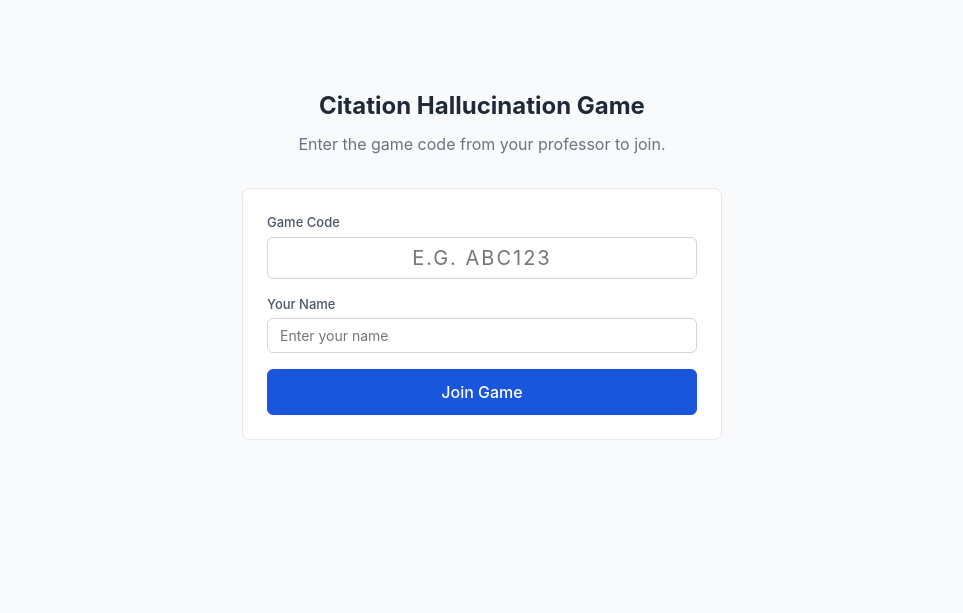
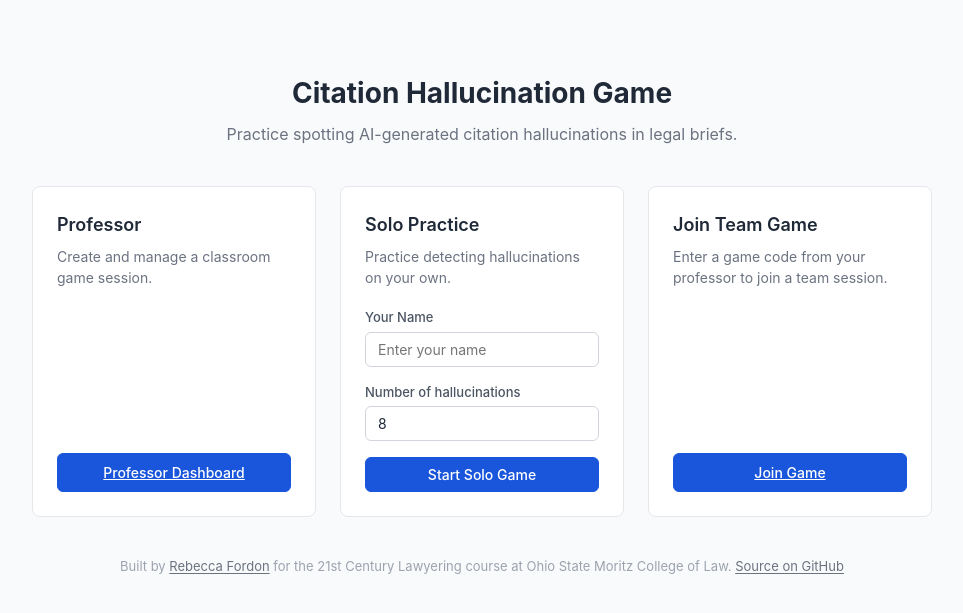
Before and after one commit to rlfordon/hallucination-game, a Flask app: page / in a window 1280 px wide. Shown: the part 49-662 px from the top of the page, without its empty margins (158-1121 px from the left). Run offline with Flask 3, Linux system fonts and the light colour scheme.

Commit message:
Add solitaire mode, landing page, and update README
- Add landing page with three modes: Professor, Solo Practice, Join Team Game
- Add solitaire API: creates single-player game with auto-generated swaps,
  skips fabrication, goes straight to verification with no timer
- Add "Finish & See Results" button for solitaire verification phase
- Solitaire scoreboard hides fabrication scores, shows simplified results,
  auto-loads annotated brief, and adds "Play Again" link
- Add mode column to games table with migration for existing DBs
- Update README with live link, solo mode docs, correct port, full file tree
- Add attribution footer on landing page

Co-Authored-By: Claude Opus 4.6 <noreply@anthropic.com>

```diff
--- a/app.py
+++ b/app.py
@@ -50,7 +50,13 @@ def timer_iso(minutes):
 
 @app.route('/')
 def index():
-    """Student landing page."""
+    """Landing page — choose mode."""
+    return render_template('landing.html')
+
+
+@app.route('/join')
+def join_page():
+    """Student lobby for joining a team game."""
     return render_template('lobby.html')
 
 
@@ -290,6 +296,73 @@ def api_game_status():
     })
 
 
+# ── Solitaire API ────────────────────────────────────────────────────────
+
+@app.route('/api/solitaire/start', methods=['POST'])
+def api_solitaire_start():
+    """Create a solitaire game: one player, auto-generated swaps, straight to verification."""
+    data = request.json or {}
+    name = data.get('player_name', '').strip()
+    num_swaps = data.get('num_swaps', 8)
+
+    if not name:
+        return jsonify({'error': 'Name is required'}), 400
+
+    # Create solitaire game
+    game_id, game_code = db.create_game(mode='solitaire')
+
+    # Auto-set brief
+    briefs = gs.list_briefs()
+    if not briefs:
+        return jsonify({'error': 'No briefs available'}), 500
+    brief_id = briefs[0]['brief_id']
+    db.set_game_brief(game_id, brief_id)
+
+    # Create single team and player
+    team_id = db.create_team(game_id, 'Solo')
+    player_id, session_token = db.create_player(game_id, name)
+    db.assign_player_team(player_id, team_id)
+
+    # Team verifies its own swaps (fabrication_team = itself)
+    db.set_team_briefs(team_id,
+                       fabrication_brief=brief_id,
+                       verification_brief=brief_id,
+                       fabrication_team=team_id)
+
+    # Generate random swaps
+    swaps = gs.generate_random_swaps(brief_id, num_swaps)
+    for swap in swaps:
+        db.upsert_swap(game_id, team_id,
+                        swap['citation_id'], swap['hallucination_type'], swap['option_id'])
+
+    # Jump straight to verification (no timer)
+    db.set_game_phase(game_id, 'verification')
+
+    return jsonify({
+        'game_id': game_id,
+        'session_token': session_token
+    })
+
+
+@app.route('/api/solitaire/reveal', methods=['POST'])
+def api_solitaire_reveal():
+    """End solitaire verification and show results."""
+    player, err, code = require_player()
+    if err:
+        return err, code
+
+    game = db.get_game(player['game_id'])
+    if not game:
+        return jsonify({'error': 'Game not found'}), 404
+    if game['mode'] != 'solitaire':
+        return jsonify({'error': 'Not a solitaire game'}), 400
+    if game['phase'] != 'verification':
+        return jsonify({'error': 'Game not in verification phase'}), 400
+
+    db.set_game_phase(game['game_id'], 'reveal')
+    return jsonify({'ok': True, 'phase': 'reveal'})
+
+
 # ── Student API ──────────────────────────────────────────────────────────────
 
 @app.route('/api/choose-team', methods=['POST'])
@@ -360,7 +433,7 @@ def api_phase():
     if not game:
         return jsonify({'error': 'Game not found'}), 404
 
-    result = {'phase': game['phase'], 'timer_end': game['timer_end']}
+    result = {'phase': game['phase'], 'timer_end': game['timer_end'], 'mode': game['mode']}
 
     # Include team info if player is assigned
     if player['team_id']:
@@ -638,19 +711,42 @@ def api_scoreboard():
     team_dicts = [dict(t) for t in teams]
     scores = gs.compute_scores(game['game_id'], team_dicts, swaps_by_team, flags_by_team, brief_id)
 
-    # Compute aggregate stats
-    all_fab_details = []
-    for tid, data in scores.items():
-        all_fab_details.extend(data['fabrication_details'])
+    is_solitaire = game['mode'] == 'solitaire'
 
-    type_stats = {}
-    for d in all_fab_details:
-        ht = d['hallucination_type']
-        if ht not in type_stats:
-            type_stats[ht] = {'total': 0, 'caught': 0}
-        type_stats[ht]['total'] += 1
-        if d['caught']:
-            type_stats[ht]['caught'] += 1
+    if is_solitaire:
+        # Zero out fabrication scores (system-generated, not player-earned)
+        for tid, data in scores.items():
+            data['fabrication_score'] = 0
+            data['fabrication_details'] = []
+            data['total_score'] = data['verification_score']
+
+        # Build type_stats from swaps + flags directly
+        type_stats = {}
+        for tid in swaps_by_team:
+            for s in swaps_by_team[tid]:
+                ht = s['hallucination_type']
+                cid = s['citation_id']
+                if ht not in type_stats:
+                    type_stats[ht] = {'total': 0, 'caught': 0}
+                type_stats[ht]['total'] += 1
+                # Check if the solo player flagged this citation
+                for f in flags_by_team.get(tid, []):
+                    if f['citation_id'] == cid and f['verdict'] == 'fake':
+                        type_stats[ht]['caught'] += 1
+                        break
+    else:
+        # Compute aggregate stats from fabrication details
+        type_stats = {}
+        all_fab_details = []
+        for tid, data in scores.items():
+            all_fab_details.extend(data['fabrication_details'])
+        for d in all_fab_details:
+            ht = d['hallucination_type']
+            if ht not in type_stats:
+                type_stats[ht] = {'total': 0, 'caught': 0}
+            type_stats[ht]['total'] += 1
+            if d['caught']:
+                type_stats[ht]['caught'] += 1
 
     for ht in type_stats:
         total = type_stats[ht]['total']
@@ -660,7 +756,8 @@ def api_scoreboard():
     return jsonify({
         'scores': scores,
         'type_stats': type_stats,
-        'brief_id': brief_id
+        'brief_id': brief_id,
+        'mode': game['mode']
     })
 
 
--- a/database.py
+++ b/database.py
@@ -39,6 +39,7 @@ def init_db():
             phase TEXT NOT NULL DEFAULT 'lobby',
             timer_end TEXT,
             brief_id TEXT,
+            mode TEXT NOT NULL DEFAULT 'multiplayer',
             created_at TIMESTAMP DEFAULT CURRENT_TIMESTAMP
         );
 
@@ -80,6 +81,11 @@ def init_db():
             PRIMARY KEY (game_id, team_id, citation_id)
         );
     """)
+    # Migration: add mode column if missing (existing DBs)
+    cursor = db.execute("PRAGMA table_info(games)")
+    columns = [row[1] for row in cursor.fetchall()]
+    if 'mode' not in columns:
+        db.execute("ALTER TABLE games ADD COLUMN mode TEXT NOT NULL DEFAULT 'multiplayer'")
     db.commit()
 
 
@@ -94,14 +100,14 @@ def generate_id():
     return str(uuid.uuid4())
 
 
-def create_game():
+def create_game(mode='multiplayer'):
     """Create a new game session."""
     db = get_db()
     game_id = generate_id()
     game_code = generate_game_code()
     db.execute(
-        "INSERT INTO games (game_id, game_code, phase) VALUES (?, ?, 'lobby')",
-        (game_id, game_code)
+        "INSERT INTO games (game_id, game_code, phase, mode) VALUES (?, ?, 'lobby', ?)",
+        (game_id, game_code, mode)
     )
     db.commit()
     return game_id, game_code
--- a/static/css/style.css
+++ b/static/css/style.css
@@ -697,6 +697,75 @@ label {
     .citation.swapped::after { display: none; }
 }
 
+/* ── Landing Page ─────────────────────────────────────────────────────── */
+.landing-container {
+    max-width: 900px;
+    margin: 3rem auto;
+    text-align: center;
+}
+
+.landing-container h2 {
+    font-size: 1.75rem;
+    margin-bottom: 0.5rem;
+}
+
+.landing-container > p {
+    color: var(--gray-500);
+    margin-bottom: 2.5rem;
+}
+
+.mode-grid {
+    display: grid;
+    grid-template-columns: repeat(3, 1fr);
+    gap: 1.5rem;
+    text-align: left;
+}
+
+.mode-card {
+    background: white;
+    border: 1px solid var(--gray-200);
+    border-radius: 8px;
+    padding: 1.5rem;
+    display: flex;
+    flex-direction: column;
+}
+
+.mode-card h3 {
+    font-size: 1.125rem;
+    font-weight: 600;
+    margin-bottom: 0.5rem;
+}
+
+.mode-card > p {
+    color: var(--gray-500);
+    font-size: 0.875rem;
+    margin-bottom: 1.25rem;
+    flex: 1;
+}
+
+.landing-footer {
+    margin-top: 2.5rem;
+    font-size: 0.8125rem;
+    color: var(--gray-400);
+    text-align: center;
+}
+
+.landing-footer a {
+    color: var(--gray-500);
+    text-decoration: underline;
+    text-underline-offset: 2px;
+}
+
+.landing-footer a:hover {
+    color: var(--accent);
+}
+
+@media (max-width: 768px) {
+    .mode-grid {
+        grid-template-columns: 1fr;
+    }
+}
+
 /* ── Utilities ────────────────────────────────────────────────────────── */
 .hidden { display: none !important; }
 .text-center { text-align: center; }
--- /dev/null
+++ b/static/js/landing.js
@@ -0,0 +1,35 @@
+/* landing.js — Landing page: start solitaire or navigate to other modes */
+/* Depends on: common.js (API) */
+
+async function startSolitaire() {
+    const name = document.getElementById('soloName').value.trim();
+    const numSwaps = parseInt(document.getElementById('soloSwaps').value, 10) || 8;
+    const errorEl = document.getElementById('soloError');
+    errorEl.classList.add('hidden');
+
+    if (!name) {
+        errorEl.textContent = 'Please enter your name.';
+        errorEl.classList.remove('hidden');
+        return;
+    }
+
+    // Clear stale session data
+    localStorage.removeItem('session_token');
+    localStorage.removeItem('game_id');
+    localStorage.removeItem('game_code');
+
+    const result = await API.post('/api/solitaire/start', {
+        player_name: name,
+        num_swaps: numSwaps
+    });
+
+    if (result.error) {
+        errorEl.textContent = result.error;
+        errorEl.classList.remove('hidden');
+        return;
+    }
+
+    localStorage.setItem('session_token', result.session_token);
+    localStorage.setItem('game_id', result.game_id);
+    window.location.href = '/game/' + result.game_id;
+}
--- /dev/null
+++ b/templates/landing.html
@@ -0,0 +1,51 @@
+{% extends "base.html" %}
+{% block title %}Citation Hallucination Game{% endblock %}
+
+{% block content %}
+<div class="landing-container">
+    <h2>Citation Hallucination Game</h2>
+    <p>Practice spotting AI-generated citation hallucinations in legal briefs.</p>
+
+    <div class="mode-grid">
+        <!-- Professor -->
+        <div class="mode-card">
+            <h3>Professor</h3>
+            <p>Create and manage a classroom game session.</p>
+            <a href="/professor" class="btn btn-primary btn-block">Professor Dashboard</a>
+        </div>
+
+        <!-- Solitaire -->
+        <div class="mode-card">
+            <h3>Solo Practice</h3>
+            <p>Practice detecting hallucinations on your own.</p>
+            <div class="form-group">
+                <label for="soloName">Your Name</label>
+                <input type="text" id="soloName" placeholder="Enter your name">
+            </div>
+            <div class="form-group">
+                <label for="soloSwaps">Number of hallucinations</label>
+                <input type="number" id="soloSwaps" value="8" min="1" max="20">
+            </div>
+            <button class="btn btn-primary btn-block" onclick="startSolitaire()">Start Solo Game</button>
+            <div id="soloError" class="hidden" style="color: var(--red); font-size: 0.875rem; margin-top: 0.75rem;"></div>
+        </div>
+
+        <!-- Join Team Game -->
+        <div class="mode-card">
+            <h3>Join Team Game</h3>
+            <p>Enter a game code from your professor to join a team session.</p>
+            <a href="/join" class="btn btn-primary btn-block">Join Game</a>
+        </div>
+    </div>
+
+    <div class="landing-footer">
+        Built by <a href="https://www.linkedin.com/in/rebeccafordon/" target="_blank" rel="noopener">Rebecca Fordon</a> for the 21st Century Lawyering course at Ohio State Moritz College of Law.
+        <a href="https://github.com/rlfordon/hallucination-game" target="_blank" rel="noopener">Source on GitHub</a>
+    </div>
+</div>
+{% endblock %}
+
+{% block scripts %}
+<script src="{{ url_for('static', filename='js/common.js') }}"></script>
+<script src="{{ url_for('static', filename='js/landing.js') }}"></script>
+{% endblock %}
--- a/templates/verification.html
+++ b/templates/verification.html
@@ -7,6 +7,7 @@
 {% endblock %}
 
 {% block header_right %}
+<button class="btn btn-primary btn-sm hidden" id="finishSolitaireBtn" onclick="finishSolitaire()">Finish &amp; See Results</button>
 <button class="btn btn-ghost btn-sm" onclick="window.print()">Export PDF</button>
 <div class="timer" id="timerDisplay">--:--</div>
 {% endblock %}
```
Also changed, not shown: static/js/scoreboard.js (+115 -4 lines), static/js/verification.js (+22 -9 lines), README.md, attached_assets/Screenshot_2026-02-25_at_10.26.49_AM_1772033228189.png (deleted).
